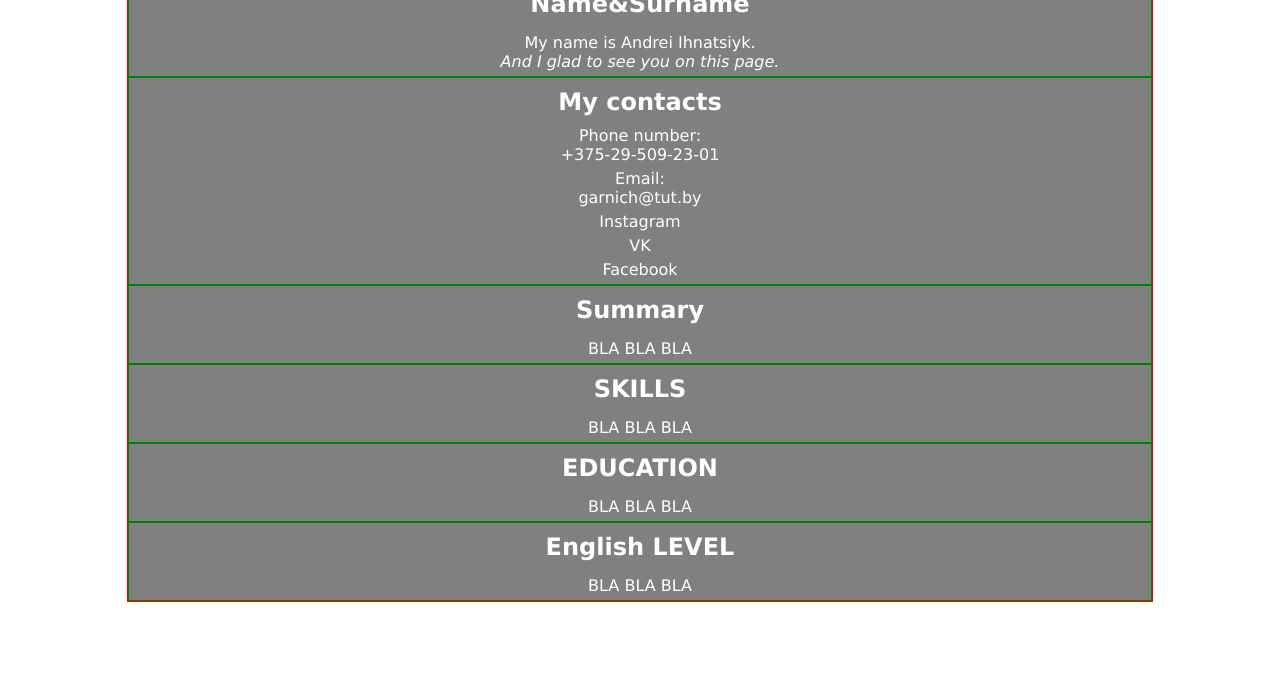
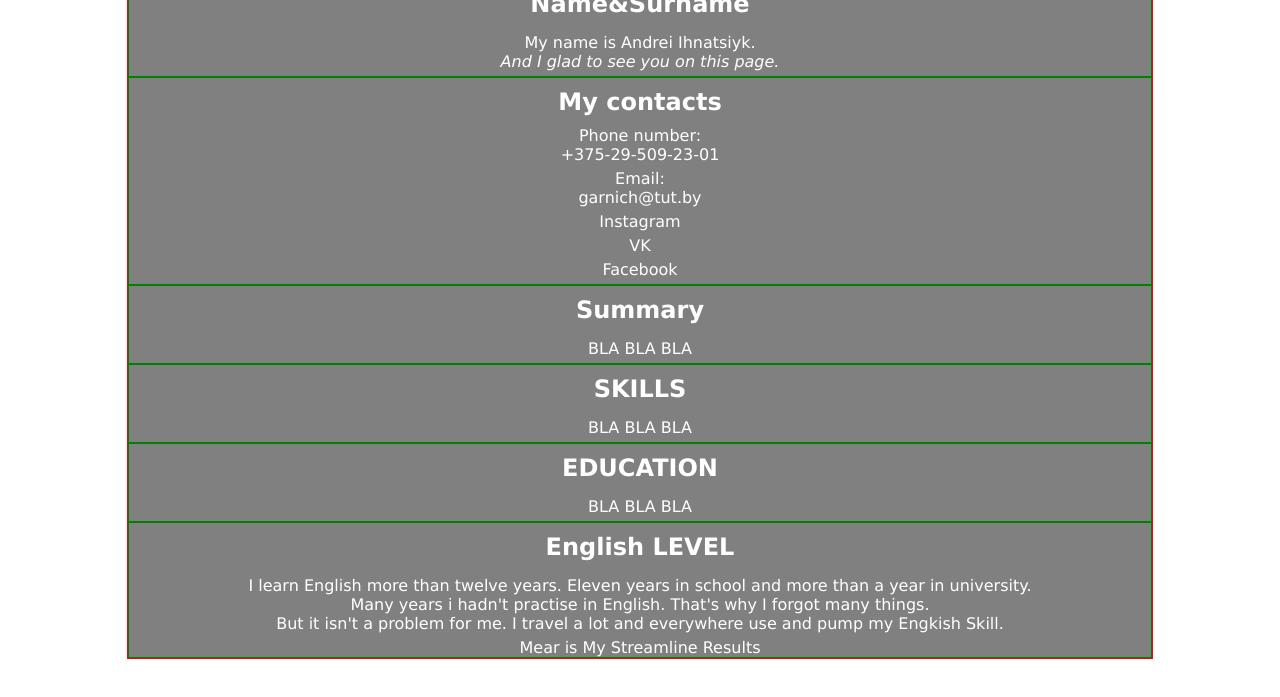
Before and after one commit to garnich/Curriculum-Vitae, a plain HTML site: page index.html in a window 1280 px wide. Shown: the part 59-756 px from the top of the page. Drawn offline with Linux system fonts and the light colour scheme.

Commit message:
refactor index&stuyle english

```diff
--- a/index.html
+++ b/index.html
@@ -16,7 +16,7 @@
         </div>
         <div class="info">
             <h2>My contacts</h2>
-            <ul class="contacts">
+            <ul>
                 <li>Phone number:<br> +375-29-509-23-01</li>
                 <li>Email:<br> garnich@tut.by</li>
                 <li><a href="https://www.instagram.com/garnich1987/?hl=ru">Instagram</a></li>
@@ -38,7 +38,10 @@
         </div>
         <div class="info">
             <h2>English LEVEL</h2>
-            <p>BLA BLA BLA</p>
+            <p>I learn English more than twelve years. Eleven years in school and more than a year in university.<br>
+                Many years i hadn't practise in English. That's why I forgot many things.<br>
+                But it isn't a problem for me. I travel a lot and everywhere use and pump my Engkish Skill.</p>
+            <a href="https://test.str.by/mod/quiz/view.php?id=2">Mear is My Streamline Results</a>
         </div>
     </div>
 </body>
--- a/style.css
+++ b/style.css
@@ -23,10 +23,10 @@ p{
 li{
     padding-bottom: 5px;
 }
-.contacts a{
+.info a{
     color: white;
     text-decoration: none;
 }
-.contacts a:hover{
+.info a:hover{
     color:blueviolet;
 }
```
